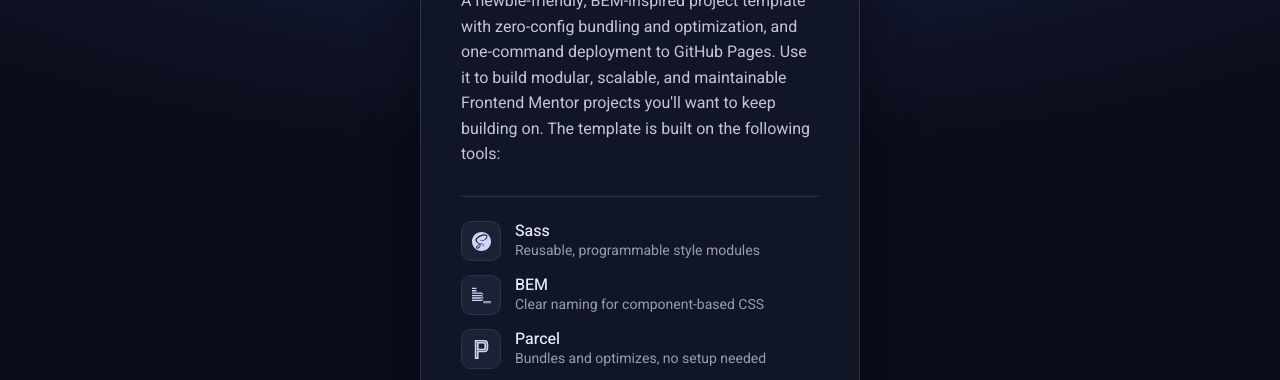
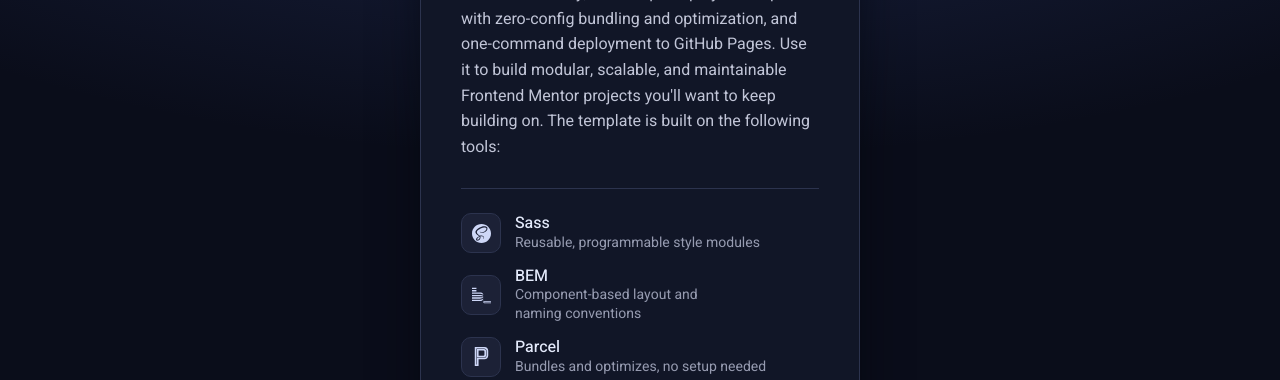
Before and after one commit to JDevlinDev/newbie-fem-starter, a website built with Parcel: page src/index.html in a window 1280 px wide. Shown: the part 240-620 px from the top of the page. Built offline with nearby package versions, Linux system fonts and the light colour scheme.

Commit message:
Update BEM description

```diff
--- a/src/index.html
+++ b/src/index.html
@@ -37,7 +37,7 @@
           <li class="tools__item">
             <span class="tools__icon tools__icon--bem" aria-hidden="true"></span>
             <span class="tools__name">BEM</span>
-            <span class="tools__desc">Clear naming for component-based CSS</span>
+            <span class="tools__desc">Component-based layout and naming conventions</span>
           </li>
           <li class="tools__item">
             <span class="tools__icon tools__icon--parcel" aria-hidden="true"></span>
```
